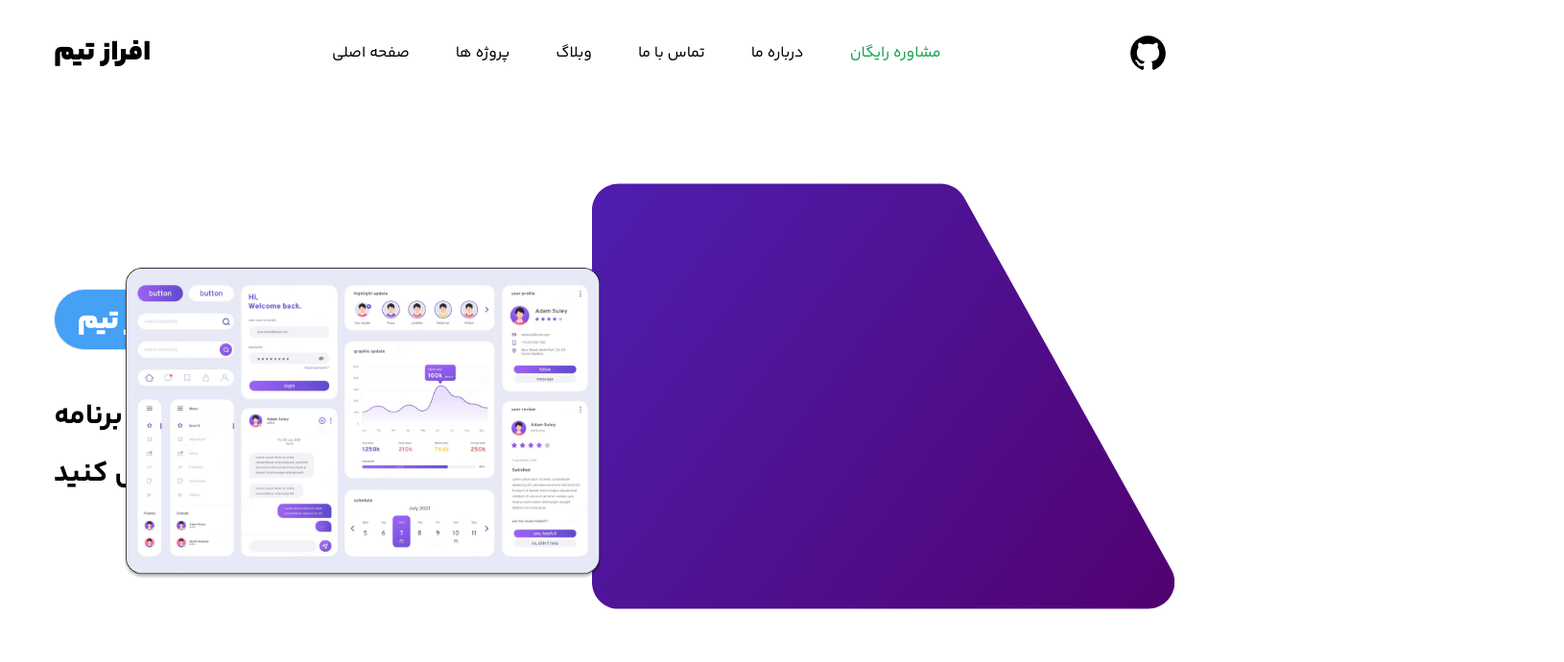
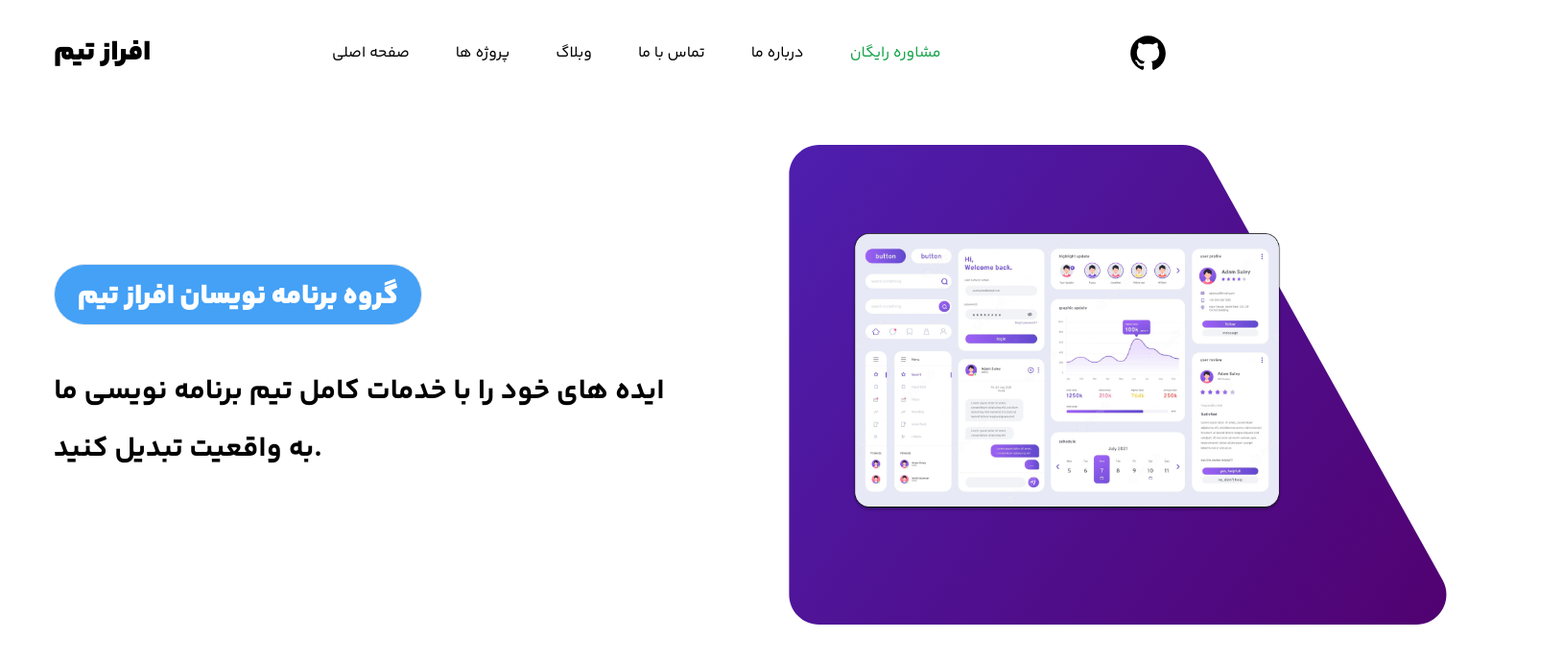
Before and after one commit to AfrazTeam/website, a Next.js app: page /home in a window 1280 px wide. Shown: the top 690 px of the page at 96% size, 1630 px wide, since content can reach past the window. Built offline with nearby package versions, Linux system fonts and the light colour scheme.

Commit message:
update full section hero

```diff
--- a/app/globals.css
+++ b/app/globals.css
@@ -22,22 +22,24 @@
 
 @layer utilities {
      .hero-main {
-          @apply flex justify-between mx-14 mt-20
+          @apply flex justify-between w-full mt-16 mx-14
      }
-
      .hero-text {
-          @apply my-auto font-bold text-3xl
+          @apply font-bold text-3xl mt-32 w-1/2
      }
-
      .hero-h1 {
-          @apply border w-96 h-16 text-center pt-4 mb-10 bg-Background-blue text-white rounded-full font-extrabold
+          @apply border w-96 h-16 text-center pt-4 bg-Background-blue text-white rounded-full font-extrabold
      }
-
      .hero-p {
-          @apply leading-loose
+          @apply leading-loose pt-10
      }
-
+     .hero-svg-main{
+          @apply relative w-1/2 flex justify-end
+     }
+     .hero-svg {
+          @apply absolute top-1 left-1
+     }
      .hero-image {
-          @apply relative left-32 bottom-96
+          @apply absolute top-24 left-48
      }
 }
--- a/components/hero.tsx
+++ b/components/hero.tsx
@@ -3,13 +3,14 @@ import { text_hero_data } from '@/data/text'
 
 const Hero = () => {
      return (
-          <div>
           <div className='hero-main'>
                <div className='hero-text'>
                     <h1 className='hero-h1'>{text_hero_data.group}</h1>
                     <p className='hero-p'>{text_hero_data.title}</p>
                </div>
-                    <svg className='hero-svg' xmlns="http://www.w3.org/2000/svg" width="1000" height="500" viewBox="0 0 899 656" fill="none">
+               <div className='hero-svg-main'>
+                    <div className='hero-svg'>
+                         <svg xmlns="http://www.w3.org/2000/svg" width="930" height="500" viewBox="0 0 899 656" fill="none">
                               <path d="M0 41C0 18.3563 18.3563 0 41 0H537.909C552.781 0 566.487 8.05319 573.725 21.0446L893.538 595.045C908.764 622.373 889.006 656 857.722 656H41C18.3563 656 0 637.644 0 615V41Z" fill="url(#paint0_linear_42_262)" />
                               <defs>
                                    <linearGradient id="paint0_linear_42_262" x1="8.406e-06" y1="17.5" x2="928" y2="713.5" gradientUnits="userSpaceOnUse">
@@ -19,8 +20,9 @@ const Hero = () => {
                               </defs>
                          </svg>
                     </div>
-               <div dir='ltr'>
-                    <img className='hero-image' src="images/image 1.png" width={500} alt="" />
+                    <div className='hero-image'>
+                         <img src="images/image 1.png" width={500} alt="" />
+                    </div>
                </div>
           </div>
      )
```
Lines whose indentation alone changed are shown as unchanged.
